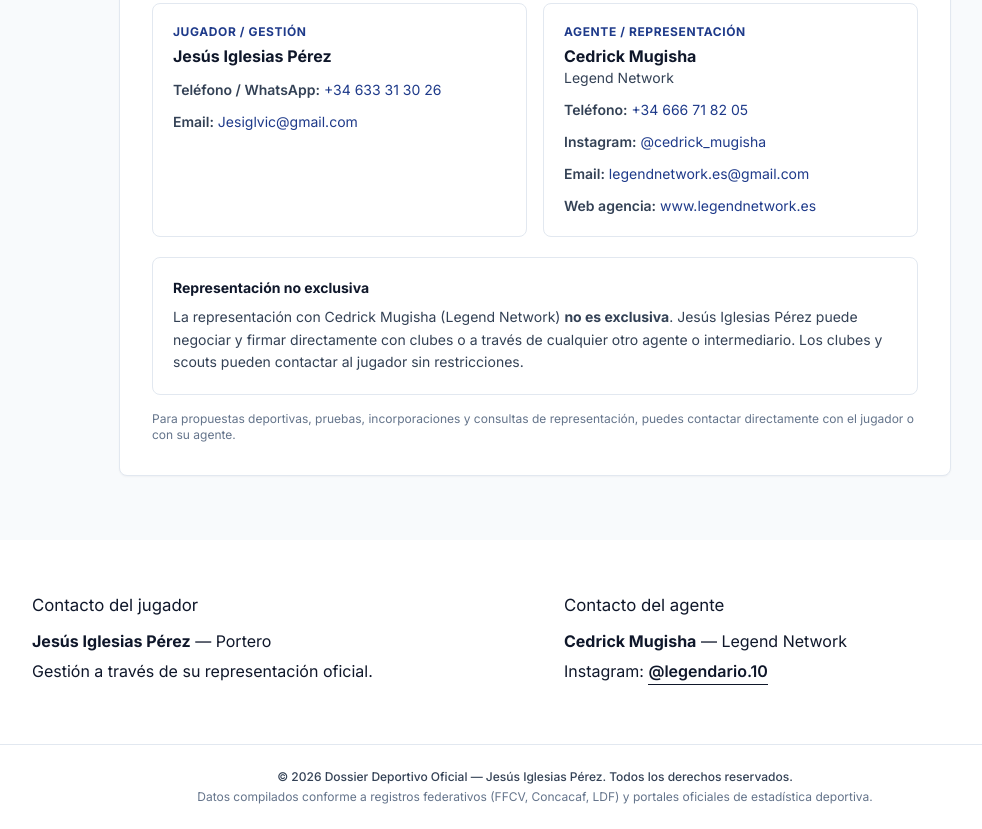
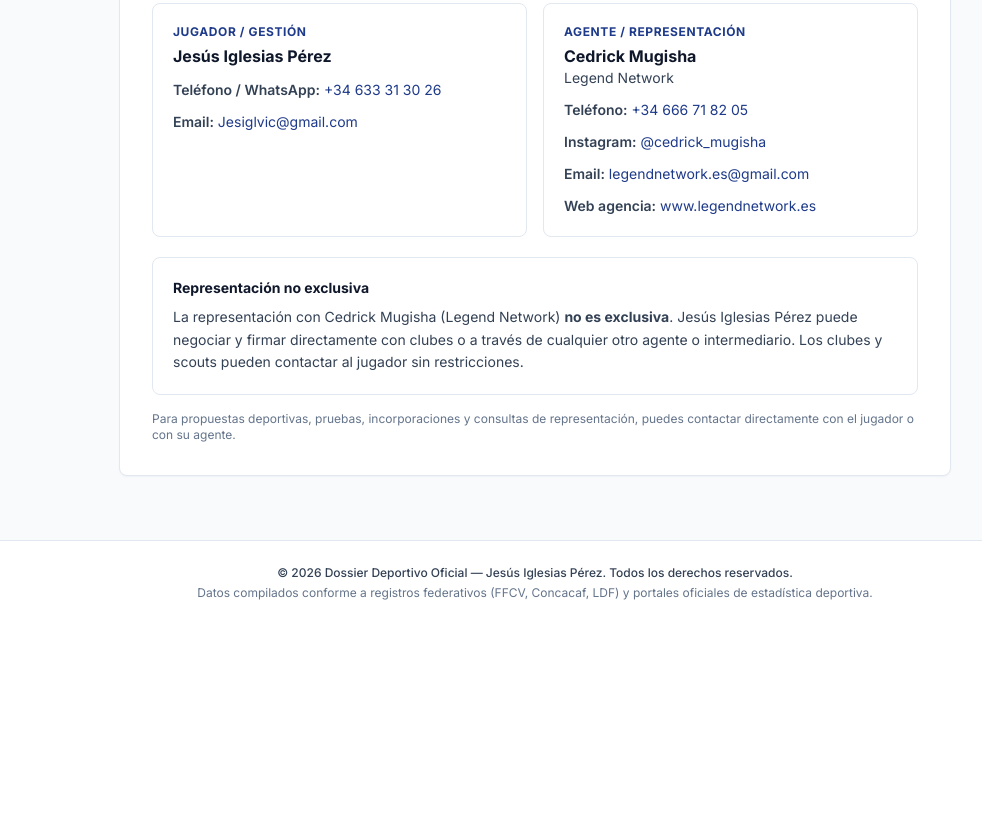
Before and after one commit to jesus-iglesias-perez/Jesus-iglesias-perez, a plain HTML site: page index.html in a window 1280 px wide. Shown: the part 9091-9920 px from the top of the page, without its empty margins (105-1087 px from the left). After the commit the page ends 9716 px from the top, so only its background shows below. Drawn offline with nearby package versions, Linux system fonts and the light colour scheme.

Commit message:
Update index.html

```diff
--- a/index.html
+++ b/index.html
@@ -1152,27 +1152,6 @@ Total dossier: <strong class="text-brand-navy">9.013 minutos</strong>. Temporada
 </div>
 </div>
 </section>
-<section class="scouting-contacto-wrap" id="contacto-jugador-agente" aria-label="Contacto del jugador y contacto del agente">
-  <div class="scouting-contacto-grid">
-    <article class="scouting-contacto-card">
-      <h3>Contacto del jugador</h3>
-      <p><strong>Jesús Iglesias Pérez</strong> — Portero</p>
-      <p>Gestión a través de su representación oficial.</p>
-    </article>
-
-    <article class="scouting-contacto-card">
-      <h3>Contacto del agente</h3>
-      <p><strong>Cedrick Mugisha</strong> — Legend Network</p>
-      <p>
-        Instagram:
-        <a class="scouting-ig-link" href="https://www.instagram.com/legendario.10/" target="_blank" rel="noopener noreferrer">
-          @legendario.10
-        </a>
-      </p>
-    </article>
-  </div>
-</section>
-
 <!-- PIE DE PÁGINA INSTITUCIONAL -->
 <footer class="py-6 bg-white border-t border-brand-border text-center text-xs text-brand-muted">
 <div class="max-w-6xl mx-auto px-4">
```
